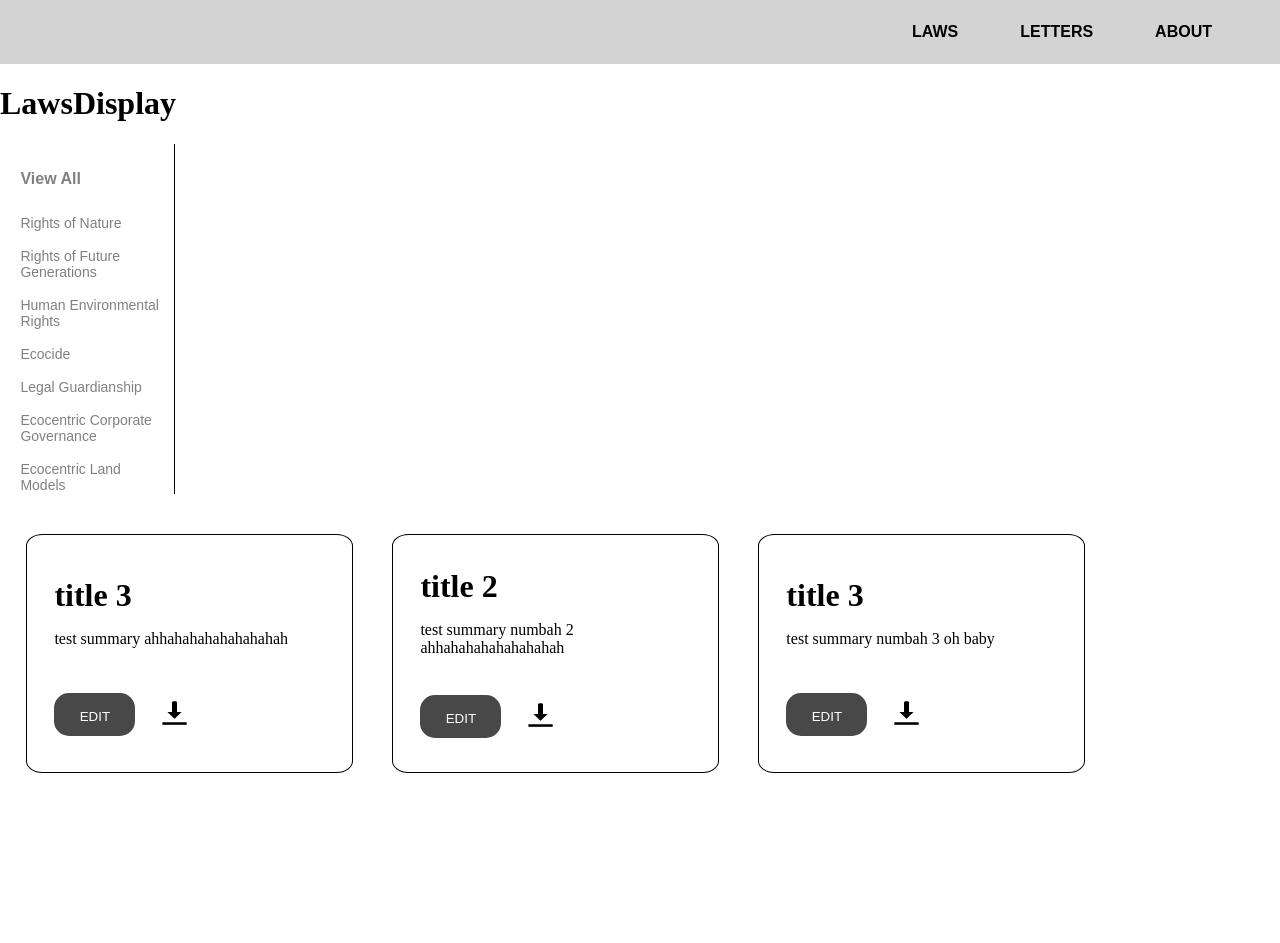
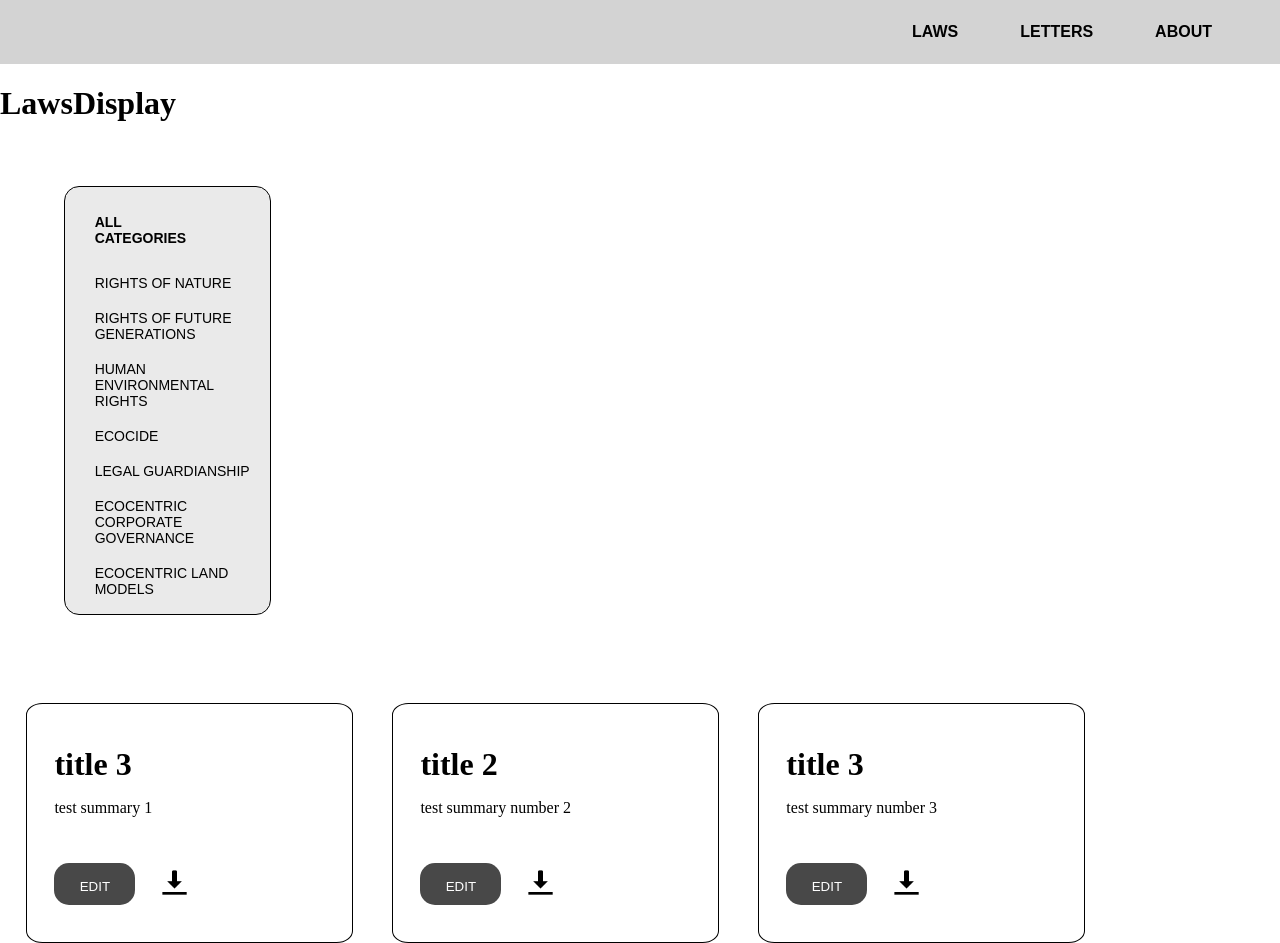
Before and after one commit to cornellh4i/earth-law-center, a React (Create React App) app in the folder client/: page /laws in a window 1280 px wide. Before the commit the page ends 800 px from the top, so only its background shows below. Built offline with nearby package versions, Linux system fonts and the light colour scheme; no server answers.

Commit message:
Adjusting categorySideBar such that it matches the new design and changing the props so you pass in the fields you want

```diff
--- a/client/src/components/Button/Button.css
+++ b/client/src/components/Button/Button.css
@@ -21,7 +21,7 @@
 .sidebar-btn,
 .sidebar-btn-highlighted {
   padding-top: 10%;
-  color: grey;
+  color: black;
   cursor: pointer;
   border: none;
   font-size: 14px;
@@ -31,14 +31,12 @@
 
 .sidebar-btn-highlighted {
   font-weight: bold;
-  font-weight: bold;
-  font-size: 16px;
-  margin-top: 10px;
-  margin-bottom: 10px;
-  margin-right: 50px;
+  font-size: 14px;
+  margin-top: 0.625rem;
+  margin-bottom: 0.625rem;
+  margin-right: 3.125rem;
   border: none;
   background: none;
-  text-align: center;
   cursor: pointer;
 }
 
--- a/client/src/components/CategorySideBar/CategorySideBar.css
+++ b/client/src/components/CategorySideBar/CategorySideBar.css
@@ -1,11 +1,14 @@
 .sidebar-ul {
   list-style-type: none;
+  margin-left: -8%;
+  margin-top: -1%;
 }
 .sidebar-container {
-  width: 10%;
-  min-width: 200px;
+  margin: 5%;
+  width: 16%;
   height: 100%;
-  margin-left: -2%;
-  border-right: solid;
+  border: solid;
+  border-radius: 0.9375rem;
   border-width: 0.063rem;
+  background-color: #EAEAEA;
 }
--- a/client/src/components/CategorySideBar/CategorySideBar.jsx
+++ b/client/src/components/CategorySideBar/CategorySideBar.jsx
@@ -1,37 +1,20 @@
 import React, {useState} from 'react';
 import './CategorySideBar.css';
 
-/** Component for CategorySideBar Page */
-const CategorySideBar = () => {
-  const [category, setCategory] = useState("View-All");
-
+/** Component for CategorySideBar Page
+ * @param {categories} are the categories to be displayed in the sidebar
+*/
+const CategorySideBar = (props) => {
+  const [category, setCategory] = useState(props.categories[0]);
+  const categoryItems = props.categories.map((inputCategory) =>
+    <li>
+      <button className={category === inputCategory ? 'sidebar-btn-highlighted' : 'sidebar-btn'} onClick={() => setCategory(inputCategory)}>{inputCategory}</button>
+    </li>
+  )
   return (
     <div className='sidebar-container'>
       <ul className='sidebar-ul'>
-        <li>
-          <button className={category === "View-All" ? 'sidebar-btn-highlighted' : 'sidebar-btn'} onClick={() => setCategory("View-All")}>View All</button>
-        </li>
-        <li>
-          <button className={category === "Rights-of-Nature" ? 'sidebar-btn-highlighted' : 'sidebar-btn'} onClick={() => setCategory("Rights-of-Nature")}>Rights of Nature</button>
-        </li>
-        <li>
-          <button className={category === "Rights-of-Future-Generations" ? 'sidebar-btn-highlighted' : 'sidebar-btn'} onClick={() => setCategory("Rights-of-Future-Generations")}>Rights of Future Generations</button>
-        </li>
-        <li>
-          <button className={category === "Human-Environmental-Rights" ? 'sidebar-btn-highlighted' : 'sidebar-btn'} onClick={() => setCategory("Human-Environmental-Rights")}>Human Environmental Rights</button>
-        </li>
-        <li>
-          <button className={category === "Ecocide" ? 'sidebar-btn-highlighted' : 'sidebar-btn'} onClick={() => setCategory("Ecocide")}>Ecocide</button>
-        </li>
-        <li>
-          <button className={category === "Legal-Guardianship" ? 'sidebar-btn-highlighted' : 'sidebar-btn'} onClick={() => setCategory("Legal-Guardianship")}>Legal Guardianship</button>
-        </li>
-        <li>
-          <button className={category === "Ecocentric-Corporate-Governance" ? 'sidebar-btn-highlighted' : 'sidebar-btn'} onClick={() => setCategory("Ecocentric-Corporate-Governance")}>Ecocentric Corporate Governance</button>
-        </li>
-        <li>
-          <button className={category === "Ecocentric-Land-Models" ? 'sidebar-btn-highlighted' : 'sidebar-btn'} onClick={() => setCategory("Ecocentric-Land-Models")}>Ecocentric Land Models</button>
-        </li>
+        {categoryItems}
       </ul>
     </div>
   );
--- a/client/src/pages/LawsDisplay/LawsDisplay.jsx
+++ b/client/src/pages/LawsDisplay/LawsDisplay.jsx
@@ -9,11 +9,12 @@ const LawsDisplay = () => {
   return (
     <div>
       <h1>LawsDisplay</h1>
-      <CategorySideBar/>
+      <CategorySideBar categories = {["ALL CATEGORIES", "RIGHTS OF NATURE", "RIGHTS OF FUTURE GENERATIONS", "HUMAN ENVIRONMENTAL RIGHTS",
+                                    "ECOCIDE", "LEGAL GUARDIANSHIP", "ECOCENTRIC CORPORATE GOVERNANCE", "ECOCENTRIC LAND MODELS"]}/>
       <div className="testBox">
-        <TemplateCard title="title 3" summary="test summary ahhahahahahahahahah"/>
-        <TemplateCard title="title 2" summary="test summary numbah 2 ahhahahahahahahahah"/>
-        <TemplateCard title="title 3" summary="test summary numbah 3 oh baby"/>
+        <TemplateCard title="title 3" summary="test summary 1"/>
+        <TemplateCard title="title 2" summary="test summary number 2 "/>
+        <TemplateCard title="title 3" summary="test summary number 3 "/>
       </div>
     </div>
   );
```
